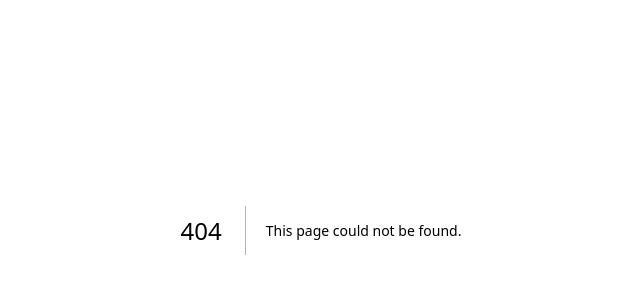
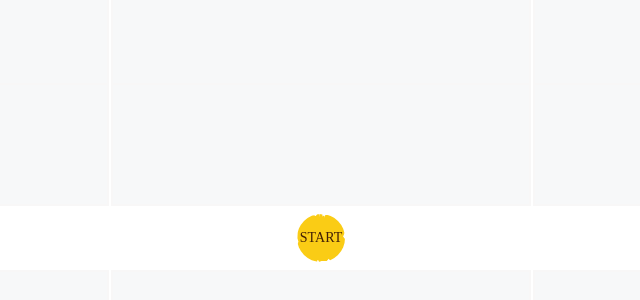
Before and after one commit to dekimage/denogames, a Next.js app: page /app/engine/reckless-battles in a window 1280 px wide. Before the commit this address had no page. Shown: the part 170-470 px from the top of the page, without its empty margins (319-959 px from the left). Built offline with nearby package versions, Linux system fonts and the light colour scheme; a web font is replaced by a local one.

Commit message:
add engine

```diff
--- /dev/null
+++ b/src/app/app/engine/engines/CardDrawEngine.js
@@ -0,0 +1,109 @@
+"use client";
+import { observer } from "mobx-react-lite";
+import { useEffect } from "react";
+import { Button } from "@/components/ui/button";
+import { Plus } from "lucide-react";
+import cardDrawStore from "../../stores/cardDrawStore";
+
+const CardDrawEngine = observer(({ config }) => {
+  useEffect(() => {
+    cardDrawStore.setConfig(config);
+  }, [config]);
+
+  const renderCard = (index, isActiveSide) => {
+    const cardNumber = index + 1;
+    const isActive =
+      isActiveSide && cardDrawStore.activeCards.includes(cardNumber);
+    const isExtraActive =
+      isActiveSide && cardDrawStore.extraActiveCards.has(cardNumber);
+
+    return (
+      <div
+        key={index}
+        className={`
+          aspect-square rounded-lg border-2
+          flex items-center justify-center text-2xl font-bold
+          ${
+            isExtraActive
+              ? "bg-yellow-500 text-white"
+              : isActive
+              ? "bg-green-500 text-white"
+              : "bg-gray-200 text-gray-500"
+          }
+        `}
+      >
+        {cardNumber}
+      </div>
+    );
+  };
+
+  return (
+    <div className="h-[100dvh] flex flex-col py-4">
+      {/* Player 2 Side (Upside Down) */}
+      <div
+        className={`flex-1 flex items-center justify-center px-2 ${
+          cardDrawStore.activePlayer === 2 ? "opacity-100" : "opacity-30"
+        }`}
+        style={{ transform: "rotate(180deg)" }}
+      >
+        <div
+          className="grid w-full"
+          style={{
+            gridTemplateColumns: `repeat(${cardDrawStore.cols}, minmax(0, 1fr))`,
+            gridTemplateRows: `repeat(${cardDrawStore.rows}, minmax(0, 1fr))`,
+            gap: "2px",
+            maxWidth: "100vw",
+            height: "calc((100dvh - 80px) / 2)",
+          }}
+        >
+          {Array.from({ length: cardDrawStore.totalCards }).map((_, i) =>
+            renderCard(i, cardDrawStore.activePlayer === 2)
+          )}
+        </div>
+      </div>
+
+      {/* Middle Control */}
+      <div className="h-12 flex items-center justify-center gap-2 my-2">
+        <Button
+          onClick={() => cardDrawStore.handleButtonClick()}
+          className="rounded-full h-12 w-12"
+        >
+          {cardDrawStore.gameState === "initial" ? "Start" : "Next"}
+        </Button>
+        {cardDrawStore.gameState === "playing" && (
+          <Button
+            onClick={() => cardDrawStore.drawExtraCard()}
+            className="rounded-full h-12 w-12"
+            variant="outline"
+          >
+            <Plus className="h-6 w-6" />
+          </Button>
+        )}
+      </div>
+
+      {/* Player 1 Side */}
+      <div
+        className={`flex-1 flex items-center justify-center px-2 ${
+          cardDrawStore.activePlayer === 1 ? "opacity-100" : "opacity-30"
+        }`}
+      >
+        <div
+          className="grid w-full"
+          style={{
+            gridTemplateColumns: `repeat(${cardDrawStore.cols}, minmax(0, 1fr))`,
+            gridTemplateRows: `repeat(${cardDrawStore.rows}, minmax(0, 1fr))`,
+            gap: "2px",
+            maxWidth: "100vw",
+            height: "calc((100dvh - 80px) / 2)",
+          }}
+        >
+          {Array.from({ length: cardDrawStore.totalCards }).map((_, i) =>
+            renderCard(i, cardDrawStore.activePlayer === 1)
+          )}
+        </div>
+      </div>
+    </div>
+  );
+});
+
+export default CardDrawEngine;
--- /dev/null
+++ b/src/app/app/engine/reckless-battles/page.js
@@ -0,0 +1,15 @@
+"use client";
+
+import CardDrawEngine from "../engines/CardDrawEngine";
+
+const gameConfig = {
+  rows: 3,
+  cols: 3,
+  cardsToDraw: 3,
+};
+
+const MyCardGame = () => {
+  return <CardDrawEngine config={gameConfig} />;
+};
+
+export default MyCardGame;
--- /dev/null
+++ b/src/app/app/stores/cardDrawStore.js
@@ -0,0 +1,129 @@
+import { makeAutoObservable } from "mobx";
+
+class CardDrawStore {
+  gameConfig = null;
+  activePlayer = null;
+  player1Combinations = new Set();
+  player2Combinations = new Set();
+  activeCards = [];
+  rows = 3;
+  cols = 3;
+  cardsToDraw = 3;
+  gameState = "initial"; // 'initial', 'playing'
+  extraActiveCards = new Set();
+
+  constructor() {
+    makeAutoObservable(this);
+  }
+
+  setConfig(config) {
+    this.gameConfig = config;
+    this.rows = config.rows || 3;
+    this.cols = config.cols || 4;
+    this.cardsToDraw = config.cardsToDraw || 3;
+    this.initializeGame();
+  }
+
+  get totalCards() {
+    return this.rows * this.cols;
+  }
+
+  initializeGame() {
+    this.activePlayer = null;
+    this.player1Combinations.clear();
+    this.player2Combinations.clear();
+    this.activeCards = [];
+    this.gameState = "initial";
+  }
+
+  handleButtonClick() {
+    if (this.gameState === "initial") {
+      this.startGame();
+    } else {
+      this.endTurn();
+    }
+  }
+
+  startGame() {
+    this.gameState = "playing";
+    this.activePlayer = Math.random() < 0.5 ? 1 : 2;
+    this.drawNewCards();
+  }
+
+  getCombinationKey(cards) {
+    return cards.sort((a, b) => a - b).join(",");
+  }
+
+  getAllPossibleCombinations() {
+    const combinations = [];
+    const generateCombination = (current, start, remaining) => {
+      if (remaining === 0) {
+        combinations.push([...current]);
+        return;
+      }
+
+      for (let i = start; i <= this.totalCards - remaining + 1; i++) {
+        current.push(i);
+        generateCombination(current, i + 1, remaining - 1);
+        current.pop();
+      }
+    };
+
+    generateCombination([], 1, this.cardsToDraw);
+    return combinations;
+  }
+
+  drawNewCards() {
+    const currentCombinations =
+      this.activePlayer === 1
+        ? this.player1Combinations
+        : this.player2Combinations;
+
+    const allCombinations = this.getAllPossibleCombinations();
+    const availableCombinations = allCombinations.filter(
+      (combo) => !currentCombinations.has(this.getCombinationKey(combo))
+    );
+
+    if (availableCombinations.length === 0) {
+      // All combinations used, reset for this player
+      currentCombinations.clear();
+      this.drawNewCards();
+      return;
+    }
+
+    const randomIndex = Math.floor(
+      Math.random() * availableCombinations.length
+    );
+    const selectedCombo = availableCombinations[randomIndex];
+
+    const comboKey = this.getCombinationKey(selectedCombo);
+    currentCombinations.add(comboKey);
+    this.activeCards = selectedCombo;
+  }
+
+  drawExtraCard() {
+    const availableCards = Array.from(
+      { length: this.totalCards },
+      (_, i) => i + 1
+    ).filter(
+      (num) =>
+        !this.activeCards.includes(num) && !this.extraActiveCards.has(num)
+    );
+
+    if (availableCards.length === 0) return;
+
+    const randomIndex = Math.floor(Math.random() * availableCards.length);
+    const selectedCard = availableCards[randomIndex];
+
+    this.extraActiveCards.add(selectedCard);
+  }
+
+  endTurn() {
+    this.activePlayer = this.activePlayer === 1 ? 2 : 1;
+    this.extraActiveCards.clear();
+    this.drawNewCards();
+  }
+}
+
+const cardDrawStore = new CardDrawStore();
+export default cardDrawStore;
```
Also changed, not shown: src/assets/testfooter.png (deleted).
